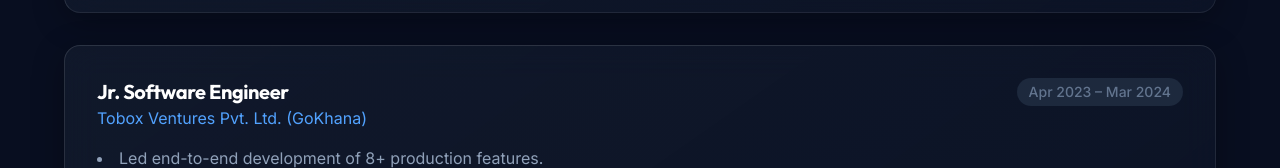
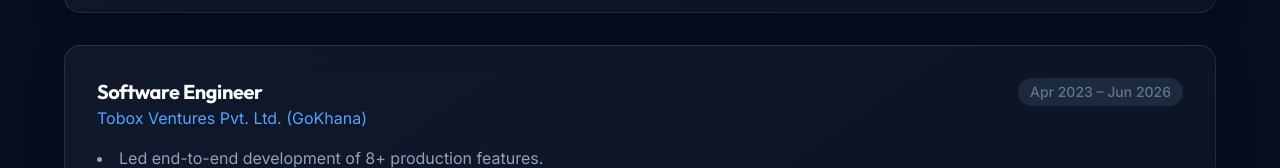
Before and after one commit to hemantpatil3006/portfolio_website, a website: page src/index.html in a window 1280 px wide. Shown: the part 2268-2436 px from the top of the page. Drawn offline with nearby package versions, Linux system fonts and the light colour scheme.

Commit message:
Update experience details: Software Engineer and tenure

```diff
--- a/src/index.html
+++ b/src/index.html
@@ -291,12 +291,12 @@
           <div class="glass-card p-8 rounded-2xl border-l-4 border-blue-500" data-aos="fade-right" data-aos-delay="100">
             <div class="flex flex-wrap justify-between items-start mb-4">
               <div>
-                <h4 class="text-xl font-bold text-white">Jr. Software Engineer</h4>
+                <h4 class="text-xl font-bold text-white">Software Engineer</h4>
                 <p class="text-blue-400">Tobox Ventures Pvt. Ltd. (GoKhana)</p>
               </div>
               <span class="text-sm text-slate-500 font-medium bg-slate-800 px-3 py-1 rounded-full mt-2 md:mt-0">Apr 2023
                 –
-                Mar 2024</span>
+                Jun 2026</span>
             </div>
             <ul class="list-disc list-inside text-slate-400 space-y-2">
               <li>Led end-to-end development of 8+ production features.</li>
```
